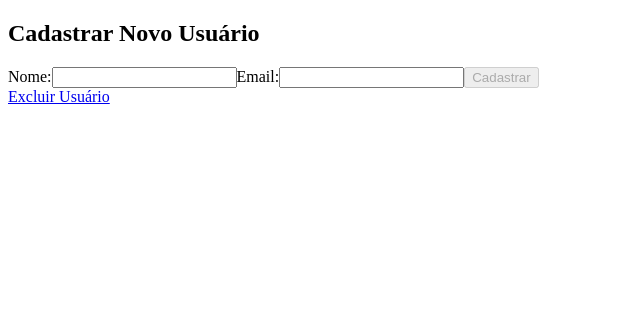
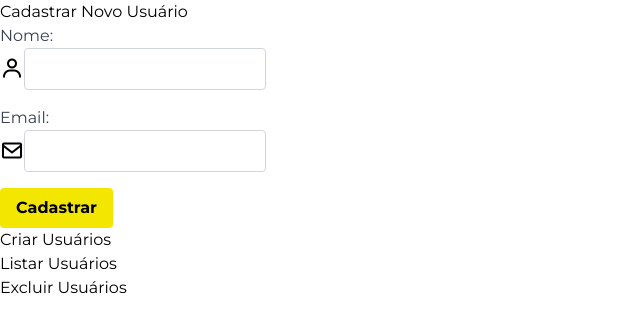
Before and after one commit to borchardttt/gdo-utfpr, an Angular app: page /criar-user in a window 1280 px wide. Shown: the top 332 px of the page, without its empty margins (0-640 px from the left). Built offline with nearby package versions, Linux system fonts and the light colour scheme; no server answers.

Commit message:
add tailwind and some icons

```diff
--- a/package.json
+++ b/package.json
@@ -18,7 +18,10 @@
     "@angular/platform-browser": "^16.2.0",
     "@angular/platform-browser-dynamic": "^16.2.0",
     "@angular/router": "^16.2.0",
+    "autoprefixer": "^10.4.16",
+    "boxicons": "^2.1.4",
     "rxjs": "~7.8.0",
+    "tailwindcss": "^3.3.5",
     "tslib": "^2.3.0",
     "zone.js": "~0.13.0"
   },
@@ -33,6 +36,7 @@
     "karma-coverage": "~2.2.0",
     "karma-jasmine": "~5.1.0",
     "karma-jasmine-html-reporter": "~2.1.0",
+    "postcss": "^8.4.31",
     "typescript": "~5.1.3"
   }
 }
--- /dev/null
+++ b/postcss.config.js
@@ -0,0 +1,6 @@
+module.exports = {
+  plugins: {
+    tailwindcss: {},
+    autoprefixer: {},
+  },
+}
--- a/src/app/app.component.html
+++ b/src/app/app.component.html
@@ -1,3 +1,7 @@
 <router-outlet></router-outlet>
 <app-weather></app-weather>
-<a routerLink="/excluir-usuario">Excluir Usuário</a>
+<a routerLink="/criar-user">Criar Usuários</a>
+<br>
+<a routerLink="/users-list">Listar Usuários</a>
+<br>
+<a routerLink="/excluir-usuario">Excluir Usuários</a>
--- a/src/app/components/user-form/user-form.component.html
+++ b/src/app/components/user-form/user-form.component.html
@@ -1,17 +1,24 @@
 <div>
   <h2>Cadastrar Novo Usuário</h2>
-  <!-- aqui usa Interpolation: Exibindo o valor de user.nome no input -->
-  <form (ngSubmit)="onSubmit()" #userForm="ngForm">
-    <label for="nome">Nome:</label>
-    <input type="text" id="nome" name="nome" [(ngModel)]="user.nome" required pattern="[A-Za-z]+">
+  <form (ngSubmit)="onSubmit()" #userForm="ngForm" class="space-y-4">
+    <div class="relative">
+      <label for="nome" class="block text-gray-700">Nome:</label>
+      <div class="flex items-center">
+        <i class="bx bx-user text-2xl"></i>
+        <input class="border border-gray-300 p-2 pl-10 rounded focus:outline-none focus:border-black-500" type="text" id="nome" name="nome" [(ngModel)]="user.nome" required pattern="[A-Za-z+]">
+      </div>
+    </div>
 
+    <div class="relative">
+      <label for="email" class="block text-gray-700">Email:</label>
+      <div class="flex items-center">
+        <i class="bx bx-envelope text-2xl"></i>
+        <input class="border border-gray-300 p-2 pl-10 rounded focus:outline-none focus:border-black-500" type="email" id="email" name="email" [(ngModel)]="user.email" required pattern="[a-zA-Z0-9._%+-]+@[a-zA-Z0.9.-]+\.[a-zA-Z]{2,}">
+      </div>
+    </div>
 
-    <!-- Interpolation: Exibe o valor de user.email no input -->
-    <label for="email">Email:</label>
-    <input type="email" id="email" name="email" [(ngModel)]="user.email" required pattern="[a-zA-Z0-9._%+-]+@[a-zA-Z0-9.-]+\.[a-zA-Z]{2,}">
-
-
-    <!-- aqui usa Event Binding: Chamando a função onSubmit() quando o formulário é submetido -->
-    <button type="submit" [disabled]="!userForm.valid">Cadastrar</button>
+    <button type="submit" [disabled]="!userForm.valid" class="bg-yellow-300 text-black font-bold py-2 px-4 rounded hover:bg-yellow-400 focus:outline-none focus:shadow-outline-yellow">
+      Cadastrar
+    </button>
   </form>
 </div>
--- a/src/app/components/users-list/users-list.component.html
+++ b/src/app/components/users-list/users-list.component.html
@@ -1,7 +1,5 @@
-<!-- users-list.component.html -->
-
 <div>
-  <h2>List of Users</h2>
+  <h2>Lista de usuários</h2>
   <table>
     <thead>
       <tr>
--- a/src/app/weather/weather.component.html
+++ b/src/app/weather/weather.component.html
@@ -1,6 +1,6 @@
-<div *ngIf="weatherData">
-    <h1>Clima em Guarapuava</h1>
-    <p>Temperatura: {{ weatherData.main.temp }}°C</p>
-    <p>Umidade: {{ weatherData.main.humidity }}%</p>
-    <p>Condição: {{ weatherData.weather[0].description }}</p>
-  </div>
+<div *ngIf="weatherData" class="bg-white shadow-lg rounded-lg p-4 border border-gray">
+  <h1 class="text-2xl font-semibold">Clima em Guarapuava</h1>
+  <p class="text-lg">Temperatura: {{ weatherData.main.temp }}°C</p>
+  <p class="text-lg">Umidade: {{ weatherData.main.humidity }}%</p>
+  <p class="text-lg">Condição: {{ weatherData.weather[0].description }}</p>
+</div>
--- a/src/index.html
+++ b/src/index.html
@@ -6,8 +6,11 @@
   <base href="/">
   <meta name="viewport" content="width=device-width, initial-scale=1">
   <link rel="icon" type="image/x-icon" href="favicon.ico">
+  <link rel="stylesheet" href="https://fonts.googleapis.com/css2?family=Montserrat:wght@400;700&display=swap">
 </head>
 <body>
-  <app-root></app-root>
+  <div class="font-montserrat">
+    <app-root></app-root>
+  </div>
 </body>
 </html>
--- a/src/styles.css
+++ b/src/styles.css
@@ -1 +1,4 @@
-/* You can add global styles to this file, and also import other style files */
+@import 'tailwindcss/base';
+@import 'tailwindcss/components';
+@import 'tailwindcss/utilities';
+@import 'boxicons/css/boxicons.min.css';
--- /dev/null
+++ b/tailwind.config.js
@@ -0,0 +1,64 @@
+module.exports = {
+  content: ['./src/**/*.{html,ts}', './projects/**/*.{html,ts}'],
+  theme: {
+    extend: {
+      fontFamily: {
+        montserrat: ['Montserrat', 'sans'],
+      },
+      colors: {
+        yellow: {
+          50: '#fff9c4',
+          100: '#fff382',
+          200: '#ffea00',
+          300: '#f3e600',
+          400: '#e0d400',
+          500: '#cab100',
+          600: '#b5a000',
+          700: '#9a8a00',
+          800: '#7e7300',
+          900: '#665b00',
+        },
+        blue: {
+          50: '#e3f2fd',
+          100: '#bbdefb',
+          200: '#90caf9',
+          300: '#64b5f6',
+          400: '#42a5f5',
+          500: '#2196f3',
+          600: '#1e88e5',
+          700: '#1976d2',
+          800: '#1565c0',
+          900: '#0d47a1',
+        },
+        green: {
+          50: '#e8f5e9',
+          100: '#c8e6c9',
+          200: '#a5d6a7',
+          300: '#81c784',
+          400: '#66bb6a',
+          500: '#4caf50',
+          600: '#43a047',
+          700: '#388e3c',
+          800: '#2e7d32',
+          900: '#1b5e20',
+        },
+        red: {
+          50: '#ffebee',
+          100: '#ffcdd2',
+          200: '#ef9a9a',
+          300: '#e57373',
+          400: '#ef5350',
+          500: '#f44336',
+          600: '#e53935',
+          700: '#d32f2f',
+          800: '#c62828',
+          900: '#b71c1c',
+        },
+        black: '#000',
+        white: '#fff',
+      },
+    },
+  },
+  variants: {},
+  plugins: [],
+}
```
Also changed, not shown: src/app/delete-user/delete-user.component.ts (line endings or trailing spaces), 1 other file (tests, documents, lock files or other folders).
